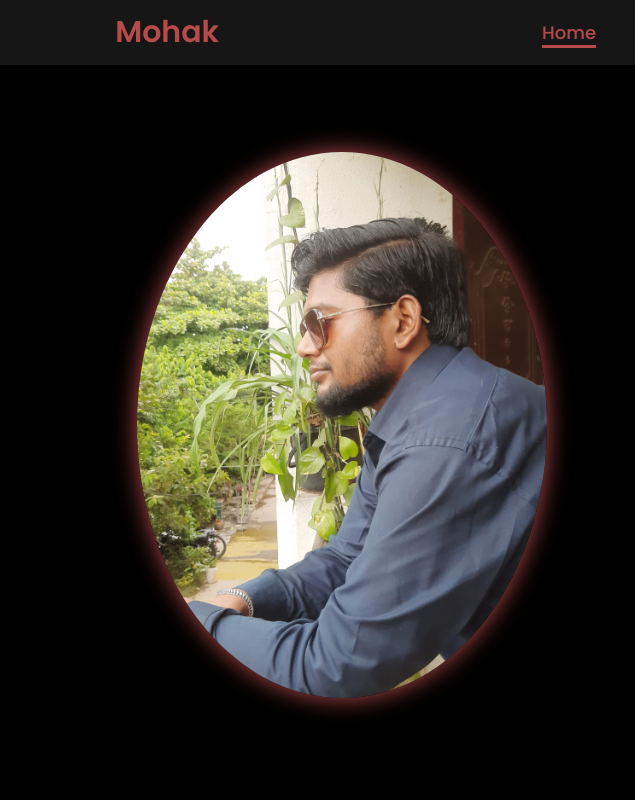
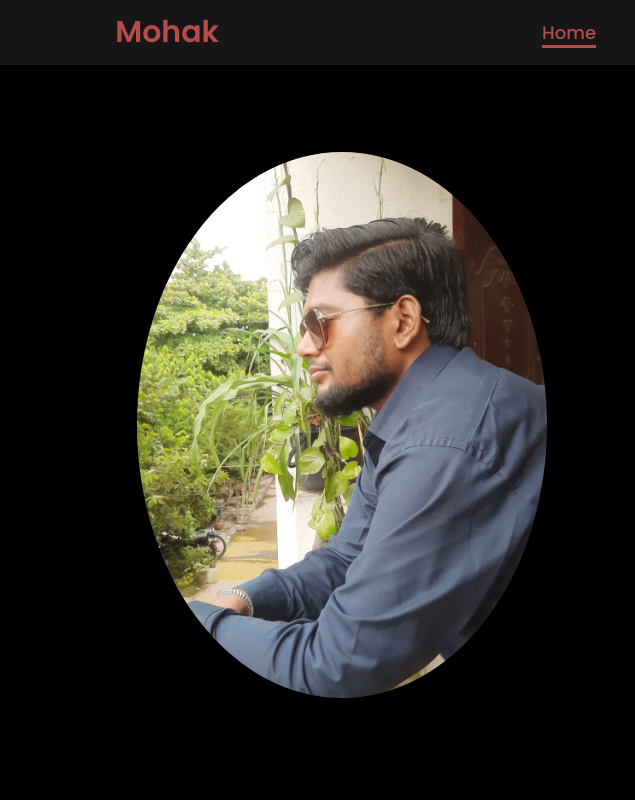
Before and after one commit to Mohak2403/MohakGangurde.github.io, a plain HTML site: page index.html in a window 1280 px wide. Shown: the top 800 px of the page, 0-635 px from the left. Drawn offline with Linux system fonts and the light colour scheme.

Commit message:
Update style.css

```diff
--- a/style.css
+++ b/style.css
@@ -224,7 +224,6 @@ span {
     position: relative;
     width: 32vw;
     border-radius: 50%;
-    box-shadow: 0 0 25px #b74b4b; /* Mohak's image shadow */
     cursor: pointer;
     transition: 0.2s linear;
     border: none; /* Removed Meghraj's border */
```
